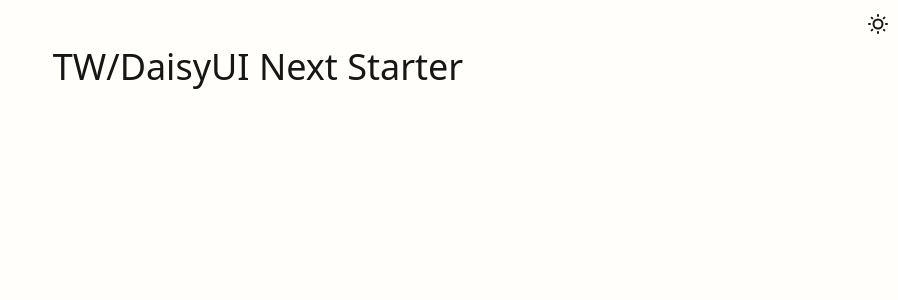
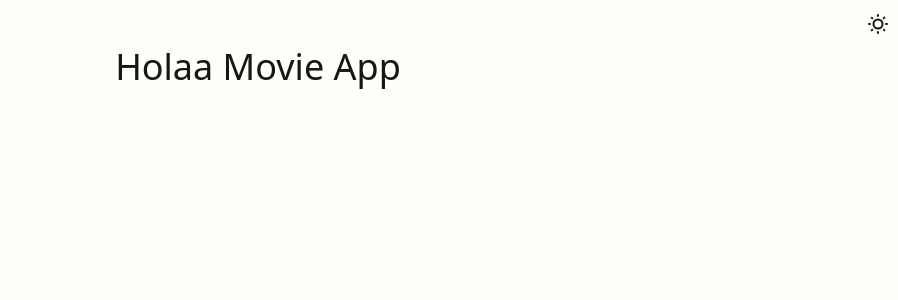
Before and after one commit to PaulHaze/holaa, a Next.js app: page / in a window 1280 px wide. Shown: the top 300 px of the page, without its empty margins (382-1280 px from the left). Built offline with nearby package versions, Linux system fonts and the light colour scheme.

Commit message:
update name and desc

```diff
--- a/src/app/layout.tsx
+++ b/src/app/layout.tsx
@@ -3,10 +3,9 @@ import { ThemeProvider } from 'next-themes';
 
 import '@/styles/main.scss';
 
-// !CHANGETHIS
 export const metadata: Metadata = {
-  title: 'CHANGE THIS',
-  description: 'CHANGE THIS',
+  title: 'HOLAA',
+  description: 'A demo movie app',
 };
 
 export default function RootLayout({
--- a/src/app/page.tsx
+++ b/src/app/page.tsx
@@ -7,7 +7,7 @@ export default function Home() {
         <ThemeToggle />
       </div>
       <div className="flex flex-col items-center pt-10">
-        <h1>TW/DaisyUI Next Starter</h1>
+        <h1>Holaa Movie App</h1>
       </div>
     </div>
   );
```
